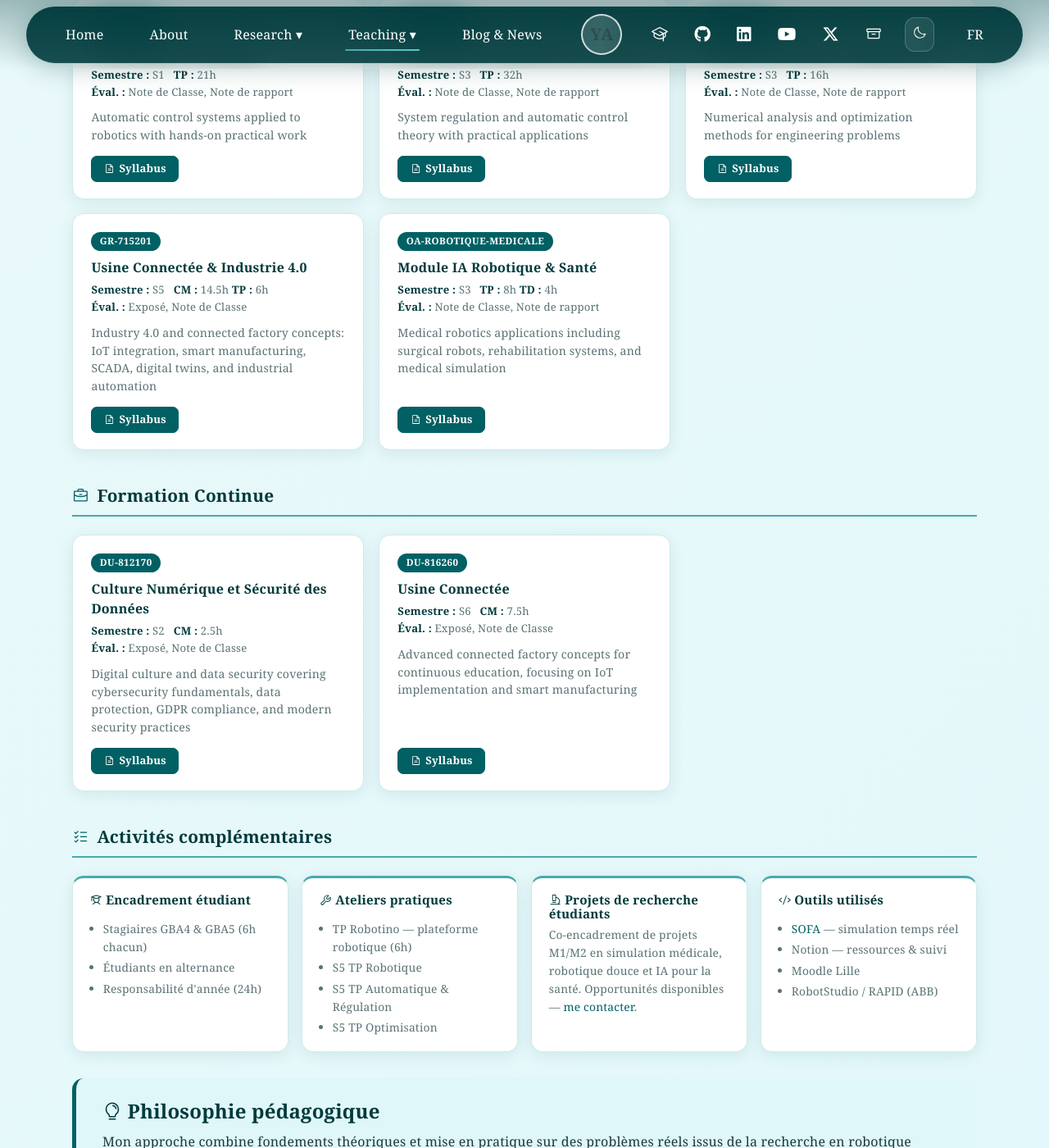
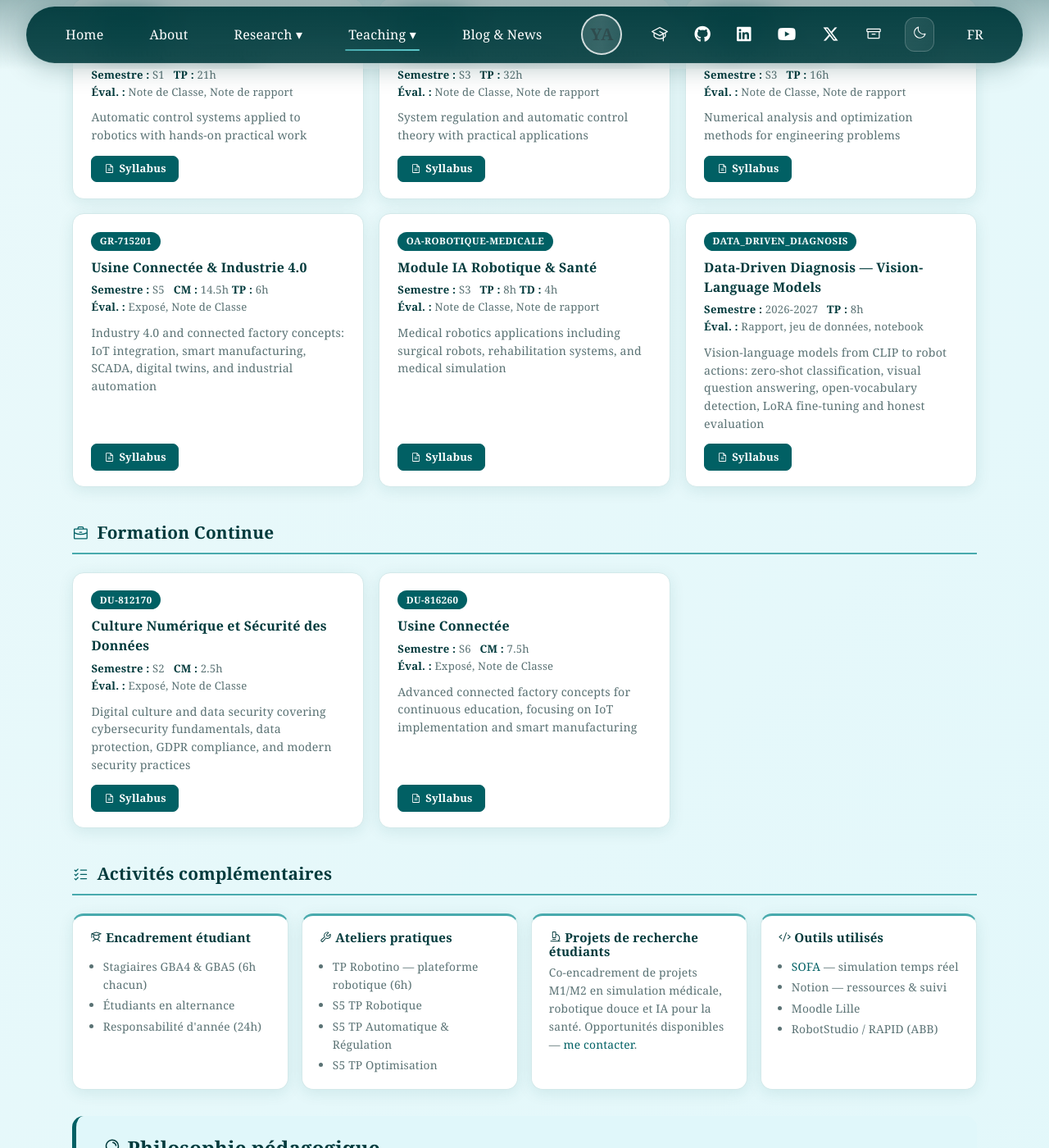
Before and after one commit to adagolodjo/adagolodjo.github.io, a Jekyll site: the page built from docs/teaching/index.md, in a window 1280 px wide and 1400 px high, scrolled down 2591 px. Shown: the whole window at 82% size. Built offline with Jekyll 4.4.1, drawn with Linux system fonts in a browser that asks for light colours; some web fonts are replaced.

Commit message:
feat(teaching): add Data-Driven Diagnosis course page (VLM lectures and camera lab)
feat(teaching): add download slots for Nextcloud links on the
Data-Driven Diagnosis page

```diff
--- a/docs/_data/courses.yml
+++ b/docs/_data/courses.yml
@@ -189,3 +189,13 @@
   level: "Undergraduate"
   hours_td: "20"
   evaluation: "Contrôle individuel + SAÉ (à confirmer)"
+
+# Master — Vision-Language Models
+- code: DATA_DRIVEN_DIAGNOSIS
+  title: "Data-Driven Diagnosis — Vision-Language Models"
+  semester: "2026-2027"
+  description: "Vision-language models from CLIP to robot actions: zero-shot classification, visual question answering, open-vocabulary detection, LoRA fine-tuning and honest evaluation"
+  syllabus: "/teaching/courses/data_driven_diagnosis/"
+  level: "Master"
+  hours_tp: "8"
+  evaluation: "Rapport, jeu de données, notebook"
--- a/docs/assets/css/partials/_courses.scss
+++ b/docs/assets/css/partials/_courses.scss
@@ -357,6 +357,14 @@
     transition: var(--course-transition);
 
     &:hover { background: var(--course-bg-soft); transform: scale(1.04); }
+  }
+  // Placeholder button while the download link is not set yet
+  .resource-link--pending {
+    background: rgba(255, 255, 255, .15);
+    color: rgba(255, 255, 255, .85);
+    cursor: default;
+
+    &:hover { background: rgba(255, 255, 255, .15); transform: none; }
   }
 
   // ── Contact band ────────────────────────────────────────
--- /dev/null
+++ b/docs/teaching/courses/data_driven_diagnosis/index.md
@@ -0,0 +1,356 @@
+---
+layout: page
+title: Data-Driven Diagnosis
+subtitle: Vision-Language Models — des pixels aux actions
+permalink: /teaching/courses/data_driven_diagnosis/
+track: numerique
+# Documents à télécharger — coller le lien de partage Nextcloud dans `url`.
+# Tant que `url` est vide, le bouton affiche « Bientôt disponible ».
+downloads:
+  - title: Slides du cours
+    description: "Vision-Language Models — From Pixels to Actions (PDF)"
+    icon: file-pdf
+    url: ""
+  - title: Notebook du TP
+    description: "Lab A — notebook marimo (.py) à ouvrir avec marimo edit"
+    icon: code
+    url: ""
+  - title: Sujet du TP
+    description: "Énoncé du TP au format PDF"
+    icon: file-text
+    url: ""
+  - title: Images d'exemple
+    description: "Dossier de test pour démarrer sans caméra"
+    icon: folder
+    url: ""
+  - title: Sujet du projet
+    description: "Moniteur d'espace de travail avec un VLM (PDF)"
+    icon: file-pdf
+    url: ""
+---
+
+<div class="course-hero">
+  <div class="course-hero-content">
+    <h1>{% include ph.html name="eye" %} Data-Driven Diagnosis</h1>
+    <p class="subtitle">Vision-Language Models — des pixels aux mots, et des mots aux actions du robot</p>
+    <div class="hero-badges">
+      <span class="hero-badge">{% include ph.html name="graduation-cap" %} Master</span>
+      <span class="hero-badge">{% include ph.html name="timer" %} TP 8h + 6h perso</span>
+      <span class="hero-badge">{% include ph.html name="users" %} Équipes de 3</span>
+      <span class="hero-badge">{% include ph.html name="sparkle" %} VLM · CLIP · LoRA · VLA</span>
+    </div>
+  </div>
+</div>
+
+<nav class="course-nav">
+  <div class="nav-links">
+    <a href="#presentation" class="nav-link active">{% include ph.html name="clipboard-text" %} Présentation</a>
+    <a href="#objectifs" class="nav-link">{% include ph.html name="target" %} Objectifs</a>
+    <a href="#cours" class="nav-link">{% include ph.html name="books" %} Cours</a>
+    <a href="#tp" class="nav-link">{% include ph.html name="flask" %} TP</a>
+    <a href="#evaluation" class="nav-link">{% include ph.html name="chart-bar" %} Évaluation</a>
+    <a href="#ressources" class="nav-link">{% include ph.html name="folder" %} Ressources</a>
+    <a href="#lectures" class="nav-link">{% include ph.html name="file-text" %} Lectures</a>
+  </div>
+</nav>
+
+<section id="presentation" class="section-card">
+  <div class="section-header">
+    <div class="section-icon">{% include ph.html name="clipboard-text" %}</div>
+    <h2 class="section-title">Présentation du cours</h2>
+  </div>
+
+  <p class="lead">
+    Les modèles vision-langage (VLM) prennent une image et une question en entrée et répondent en langage naturel : décrire une scène, répondre à une question, localiser un objet nommé. Le cours explique comment une image devient une suite de tokens lisible par un modèle de langage, de CLIP aux architectures récentes (LLaVA, BLIP-2, PaliGemma, Qwen-VL), puis comment ces modèles sont adaptés à une tâche précise avec LoRA et réutilisés pour piloter des robots (modèles vision-langage-action : RT-2, OpenVLA, π0, SmolVLA).
+  </p>
+  <p class="lead">
+    Le fil conducteur est l'<strong>évaluation honnête</strong> : une ligne de base, une métrique fixée à l'avance, des conditions variées et une analyse des échecs, y compris des hallucinations.
+  </p>
+
+  <div class="info-box">
+    <h4>{% include ph.html name="chart-bar" %} Informations générales</h4>
+    <p><strong>Niveau :</strong> Master<br>
+    <strong>TP :</strong> 8h en séance + 6h de travail personnel, par équipes de 3<br>
+    <strong>Matériel :</strong> une webcam ou un téléphone par équipe ; un PC avec un GPU modeste (ou CPU, plus lent)<br>
+    <strong>Outils :</strong> Python, notebook <a href="https://marimo.io" target="_blank" rel="noopener noreferrer">marimo</a>, PyTorch, Hugging Face<br>
+    <strong>Langue des supports :</strong> anglais</p>
+  </div>
+
+  <h3>{% include ph.html name="check-circle" %} Prérequis</h3>
+
+  <div class="prerequisite-item">
+    <div class="prerequisite-icon">{% include ph.html name="brain" %}</div>
+    <div>
+      <strong>Réseaux de neurones</strong>
+      <p>Rétropropagation, fonction de perte d'entropie croisée, réseaux convolutifs.</p>
+    </div>
+  </div>
+  <div class="prerequisite-item">
+    <div class="prerequisite-icon">{% include ph.html name="cube" %}</div>
+    <div>
+      <strong>Embeddings et transformers</strong>
+      <p>L'idée d'un plongement vectoriel et d'un transformer. La partie 1 du cours sert de rappel.</p>
+    </div>
+  </div>
+  <div class="prerequisite-item">
+    <div class="prerequisite-icon">{% include ph.html name="code" %}</div>
+    <div>
+      <strong>Python</strong>
+      <p>Environnement virtuel, installation de paquets, lecture de code PyTorch.</p>
+    </div>
+  </div>
+</section>
+
+<section id="objectifs" class="section-card">
+  <div class="section-header">
+    <div class="section-icon">{% include ph.html name="target" %}</div>
+    <h2 class="section-title">Objectifs pédagogiques</h2>
+  </div>
+
+  <p class="lead"><strong>À l'issue du cours, les étudiants seront capables de :</strong></p>
+
+  <div class="objectives-grid">
+    <div class="objective-card">
+      <h4>{% include ph.html name="cube" %} Expliquer comment une image devient des tokens</h4>
+      <p>Découpage en patchs, Vision Transformer, coût de l'attention selon la résolution.</p>
+    </div>
+    <div class="objective-card">
+      <h4>{% include ph.html name="list-checks" %} Lire une architecture de VLM</h4>
+      <p>Encodeur visuel, connecteur, modèle de langage : ce qui est figé, ce qui est entraîné.</p>
+    </div>
+    <div class="objective-card">
+      <h4>{% include ph.html name="eye" %} Utiliser CLIP et un petit VLM</h4>
+      <p>Classification zero-shot, effet du prompt, questions-réponses visuelles et hallucinations.</p>
+    </div>
+    <div class="objective-card">
+      <h4>{% include ph.html name="sliders" %} Adapter un modèle avec LoRA</h4>
+      <p>Constituer un petit jeu de données, affiner un VLM, comparer à la ligne de base zero-shot.</p>
+    </div>
+    <div class="objective-card">
+      <h4>{% include ph.html name="scales" %} Évaluer avec rigueur</h4>
+      <p>Métrique fixée à l'avance, intervalle de confiance, analyse argumentée des échecs.</p>
+    </div>
+    <div class="objective-card">
+      <h4>{% include ph.html name="robot" %} Comprendre le passage aux actions</h4>
+      <p>Pourquoi les robots ont besoin de modèles vision-langage-action et de têtes d'action dédiées.</p>
+    </div>
+  </div>
+</section>
+
+<section id="cours" class="section-card">
+  <div class="section-header">
+    <div class="section-icon">{% include ph.html name="books" %}</div>
+    <h2 class="section-title">Programme du cours</h2>
+  </div>
+
+  <div class="timeline">
+    <div class="timeline-item">
+      <div class="timeline-week">Partie 0 — Pourquoi les VLM ?</div>
+      <div class="timeline-content">
+        <h4>Motivation, vocabulaire, feuille de route</h4>
+        <div class="timeline-details">Légendage, VQA, localisation, lecture de documents ; de la vision supervisée classique au vocabulaire ouvert.</div>
+      </div>
+    </div>
+    <div class="timeline-item">
+      <div class="timeline-week">Partie 1 — Fondations</div>
+      <div class="timeline-content">
+        <h4>Tokens, attention, Vision Transformer</h4>
+        <div class="timeline-details">Auto-attention, prédiction du token suivant, découpage en patchs et coût quadratique de l'attention.</div>
+      </div>
+    </div>
+    <div class="timeline-item">
+      <div class="timeline-week">Partie 2 — Apprentissage contrastif</div>
+      <div class="timeline-content">
+        <h4>CLIP et ses descendants</h4>
+        <div class="timeline-details">Perte contrastive, classification zero-shot, ingénierie de prompt, limites ; OpenCLIP, SigLIP.</div>
+      </div>
+    </div>
+    <div class="timeline-item">
+      <div class="timeline-week">Partie 3 — Architectures de VLM</div>
+      <div class="timeline-content">
+        <h4>Relier un encodeur visuel à un modèle de langage</h4>
+        <div class="timeline-details">Connecteurs (MLP, Q-Former, cross-attention) ; LLaVA, BLIP-2, PaliGemma ; résolution, vidéo et multi-images.</div>
+      </div>
+    </div>
+    <div class="timeline-item">
+      <div class="timeline-week">Partie 4 — Entraînement et adaptation</div>
+      <div class="timeline-content">
+        <h4>Du pré-entraînement à votre tâche</h4>
+        <div class="timeline-details">Alignement, pré-entraînement multimodal, instruction tuning ; LoRA et QLoRA, réglages pratiques.</div>
+      </div>
+    </div>
+    <div class="timeline-item">
+      <div class="timeline-week">Partie 5 — Évaluation et limites</div>
+      <div class="timeline-content">
+        <h4>Ce que les VLM ratent, et comment le mesurer</h4>
+        <div class="timeline-details">Benchmarks, hallucinations, comptage et relations spatiales, biais, protocole d'évaluation responsable.</div>
+      </div>
+    </div>
+    <div class="timeline-item">
+      <div class="timeline-week">Partie 6 — Modèles vision-langage-action</div>
+      <div class="timeline-content">
+        <h4>Quand la sortie est un mouvement</h4>
+        <div class="timeline-details">Apprentissage par imitation, représentation des actions, action chunking ; RT-2, OpenVLA, π0, SmolVLA ; LeRobot et bras SO-101 ; sécurité sur robot réel.</div>
+      </div>
+    </div>
+  </div>
+</section>
+
+<section id="tp" class="section-card">
+  <div class="section-header">
+    <div class="section-icon">{% include ph.html name="flask" %}</div>
+    <h2 class="section-title">TP — Vision-Language Models avec une caméra</h2>
+  </div>
+
+  <p class="lead">
+    Le TP se fait dans un notebook marimo réactif. Chaque bloc suit la même logique : l'idée, l'expérience, ce qu'il faut observer, puis le livrable pour le rapport.
+  </p>
+
+  <div class="timeline">
+    <div class="timeline-item">
+      <div class="timeline-week">Mise en place (30 min)</div>
+      <div class="timeline-content">
+        <h4>Environnement, caméra, téléchargement des modèles</h4>
+        <div class="timeline-details">Vérification du matériel (CUDA, Apple MPS ou CPU), pré-téléchargement des modèles, test de la caméra.</div>
+      </div>
+    </div>
+    <div class="timeline-item">
+      <div class="timeline-week">Bloc A — CLIP (1h)</div>
+      <div class="timeline-content">
+        <h4>Zero-shot sur ses propres images</h4>
+        <div class="timeline-details">Sensibilité au prompt, ensembles de prompts, classification en direct depuis la webcam.</div>
+      </div>
+    </div>
+    <div class="timeline-item">
+      <div class="timeline-week">Bloc B — Questions-réponses visuelles (1h30)</div>
+      <div class="timeline-content">
+        <h4>Un petit VLM sur une scène contrôlée</h4>
+        <div class="timeline-details">SmolVLM sur 15 à 20 photos ; comptage, couleur, position, existence ; annotation des réponses et taux d'hallucination.</div>
+      </div>
+    </div>
+    <div class="timeline-item">
+      <div class="timeline-week">Bloc C — Détection (1h30)</div>
+      <div class="timeline-content">
+        <h4>Détecteur classique contre vocabulaire ouvert</h4>
+        <div class="timeline-details">YOLOv8 et OWL-ViT ; IoU, précision, rappel ; mesure de latence.</div>
+      </div>
+    </div>
+    <div class="timeline-item">
+      <div class="timeline-week">Bloc D — Mini-projet LoRA (1h30)</div>
+      <div class="timeline-content">
+        <h4>Son propre jeu de données</h4>
+        <div class="timeline-details">Tâche étroite (tri, lecture d'un afficheur, état d'un objet) ; 100 à 200 photos découpées par session ; ligne de base puis affinage LoRA.</div>
+      </div>
+    </div>
+    <div class="timeline-item">
+      <div class="timeline-week">Bloc E — Évaluation (30 min)</div>
+      <div class="timeline-content">
+        <h4>Tableaux, échecs, discussion</h4>
+        <div class="timeline-details">Métrique, ligne de base, conditions variées, trois échecs analysés ; effectifs et intervalles de confiance.</div>
+      </div>
+    </div>
+  </div>
+
+  <div class="skills-tags">
+    <span class="skill-tag">marimo</span>
+    <span class="skill-tag">PyTorch</span>
+    <span class="skill-tag">OpenCLIP</span>
+    <span class="skill-tag">Transformers</span>
+    <span class="skill-tag">SmolVLM</span>
+    <span class="skill-tag">Ultralytics YOLO</span>
+    <span class="skill-tag">OWL-ViT</span>
+    <span class="skill-tag">PEFT / LoRA</span>
+    <span class="skill-tag">OpenCV</span>
+  </div>
+</section>
+
+<section id="evaluation" class="section-card">
+  <div class="section-header">
+    <div class="section-icon">{% include ph.html name="chart-bar" %}</div>
+    <h2 class="section-title">Travail personnel et évaluation</h2>
+  </div>
+
+  <div class="info-box">
+    <h4>{% include ph.html name="note-pencil" %} Travail personnel (6h)</h4>
+    <ul>
+      <li><strong>Rapport</strong> de 4 à 6 pages : mise en place, méthode, résultats, analyse des échecs.</li>
+      <li><strong>Étude de robustesse</strong> : nouvelle évaluation en changeant l'éclairage, l'angle ou les distracteurs.</li>
+      <li><strong>Comparaison critique</strong> : LoRA, zero-shot ou ligne de base classique — laquelle déployer, et pourquoi ?</li>
+      <li><strong>Lecture</strong> : une page sur RT-2, OpenVLA, π0 ou SmolVLA et la réutilisation du VLM pour commander un robot.</li>
+      <li><strong>À rendre</strong> : le jeu de données (ou un lien), l'adaptateur LoRA et le notebook.</li>
+    </ul>
+  </div>
+
+  <p class="lead">Grille d'évaluation indicative :</p>
+
+  <div class="evaluation-grid">
+    <div class="eval-item">
+      <span class="eval-percentage">30%</span>
+      <div class="eval-title">Expériences</div>
+      <div class="eval-description">Correctes et reproductibles</div>
+    </div>
+    <div class="eval-item">
+      <span class="eval-percentage">30%</span>
+      <div class="eval-title">Rigueur d'évaluation</div>
+      <div class="eval-description">Ligne de base, métrique, conditions</div>
+    </div>
+    <div class="eval-item">
+      <span class="eval-percentage">25%</span>
+      <div class="eval-title">Analyse des échecs</div>
+      <div class="eval-description">Et discussion critique</div>
+    </div>
+    <div class="eval-item">
+      <span class="eval-percentage">15%</span>
+      <div class="eval-title">Clarté du rapport</div>
+      <div class="eval-description">Structure, figures, tableaux</div>
+    </div>
+  </div>
+</section>
+
+<section id="ressources" class="resources-section">
+  <h2>{% include ph.html name="folder" %} Documents à télécharger</h2>
+  <div class="resources-grid">
+    {%- for d in page.downloads %}
+    <div class="resource-card">
+      <div class="resource-icon">{% include ph.html name=d.icon %}</div>
+      <h4>{{ d.title }}</h4>
+      <p>{{ d.description }}</p>
+      {%- if d.url and d.url != "" %}
+      <a class="resource-link" href="{{ d.url }}" target="_blank" rel="noopener noreferrer">{% include ph.html name="link" %} Télécharger</a>
+      {%- else %}
+      <span class="resource-link resource-link--pending">{% include ph.html name="timer" %} Bientôt disponible</span>
+      {%- endif %}
+    </div>
+    {%- endfor %}
+  </div>
+</section>
+
+<section id="lectures" class="section-card">
+  <div class="section-header">
+    <div class="section-icon">{% include ph.html name="file-text" %}</div>
+    <h2 class="section-title">Lectures</h2>
+  </div>
+
+  <ul>
+    <li>Dosovitskiy et al., <em>An Image is Worth 16x16 Words</em> (ViT), 2020</li>
+    <li>Radford et al., <em>Learning Transferable Visual Models From Natural Language Supervision</em> (CLIP), 2021</li>
+    <li>Hu et al., <em>LoRA: Low-Rank Adaptation of Large Language Models</em>, 2021</li>
+    <li>Zhai et al., <em>Sigmoid Loss for Language Image Pre-Training</em> (SigLIP), 2023</li>
+    <li>Li et al., <em>BLIP-2</em>, 2023 · Liu et al., <em>Visual Instruction Tuning</em> (LLaVA), 2023</li>
+    <li>Zhao et al., <em>Learning Fine-Grained Bimanual Manipulation with Low-Cost Hardware</em> (ACT), 2023</li>
+    <li>Brohan et al., <em>RT-2</em>, 2023 · Kim et al., <em>OpenVLA</em>, 2024</li>
+    <li>Black et al., <em>π0</em>, 2024 · Shukor et al., <em>SmolVLA</em>, 2025</li>
+  </ul>
+</section>
+
+<section id="contact" class="section-card">
+  <div class="section-header">
+    <div class="section-icon">{% include ph.html name="phone" %}</div>
+    <h2 class="section-title">Contact</h2>
+  </div>
+
+  <div class="info-box">
+    <p>{% include ph.html name="chalkboard-teacher" %} <strong>Responsable du cours :</strong> Dr. Yinoussa Adagolodjo<br>
+    {% include ph.html name="envelope" %} <strong>Email :</strong> formulaire de contact sur la page d'accueil</p>
+  </div>
+</section>
--- a/docs/teaching/courses/index.md
+++ b/docs/teaching/courses/index.md
@@ -175,6 +175,9 @@ page_kind: courses-index
     </a>
     <a href="/teaching/courses/du-816260/" class="french-course-link">
       {% include ph.html name="factory" %} Usine Connectée (Formation Continue)
+    </a>
+    <a href="/teaching/courses/data_driven_diagnosis/" class="french-course-link">
+      {% include ph.html name="magnifying-glass" %} Data-Driven Diagnosis
     </a>
   </div>
 </div>
```
